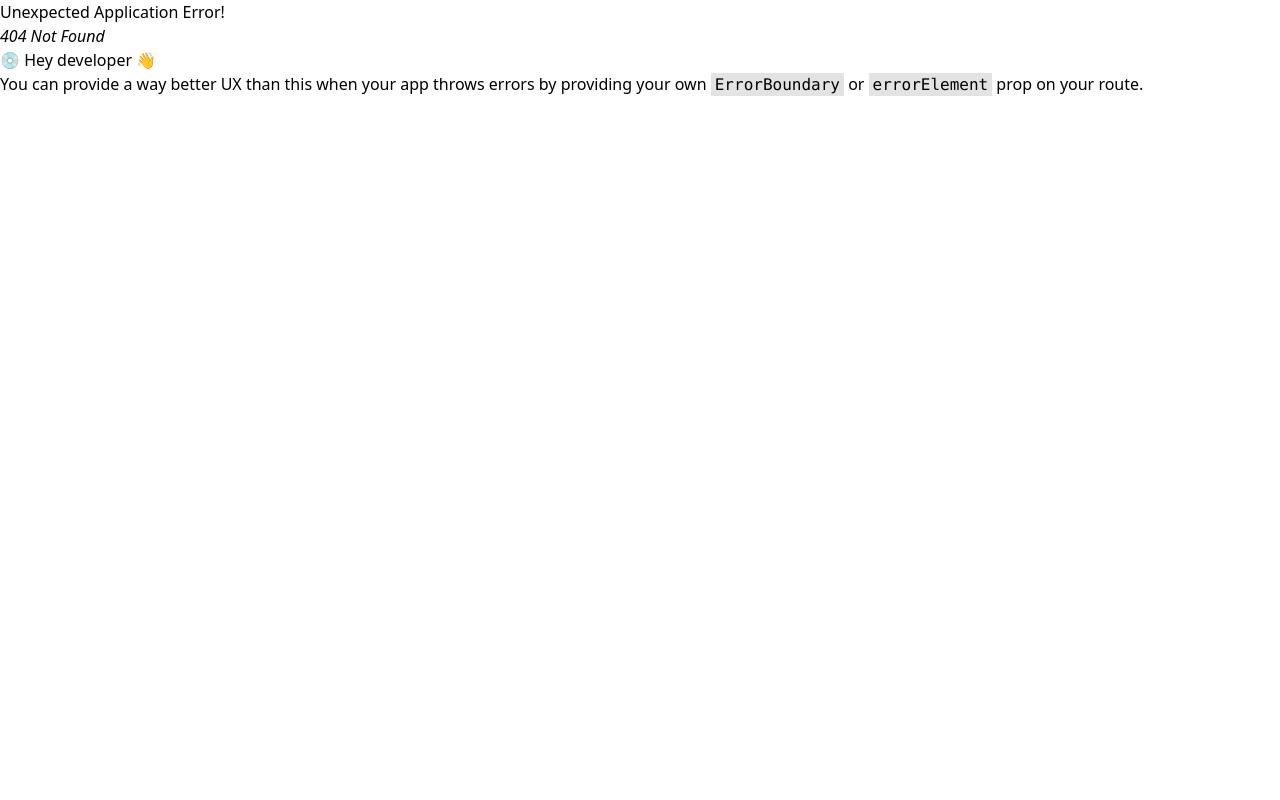
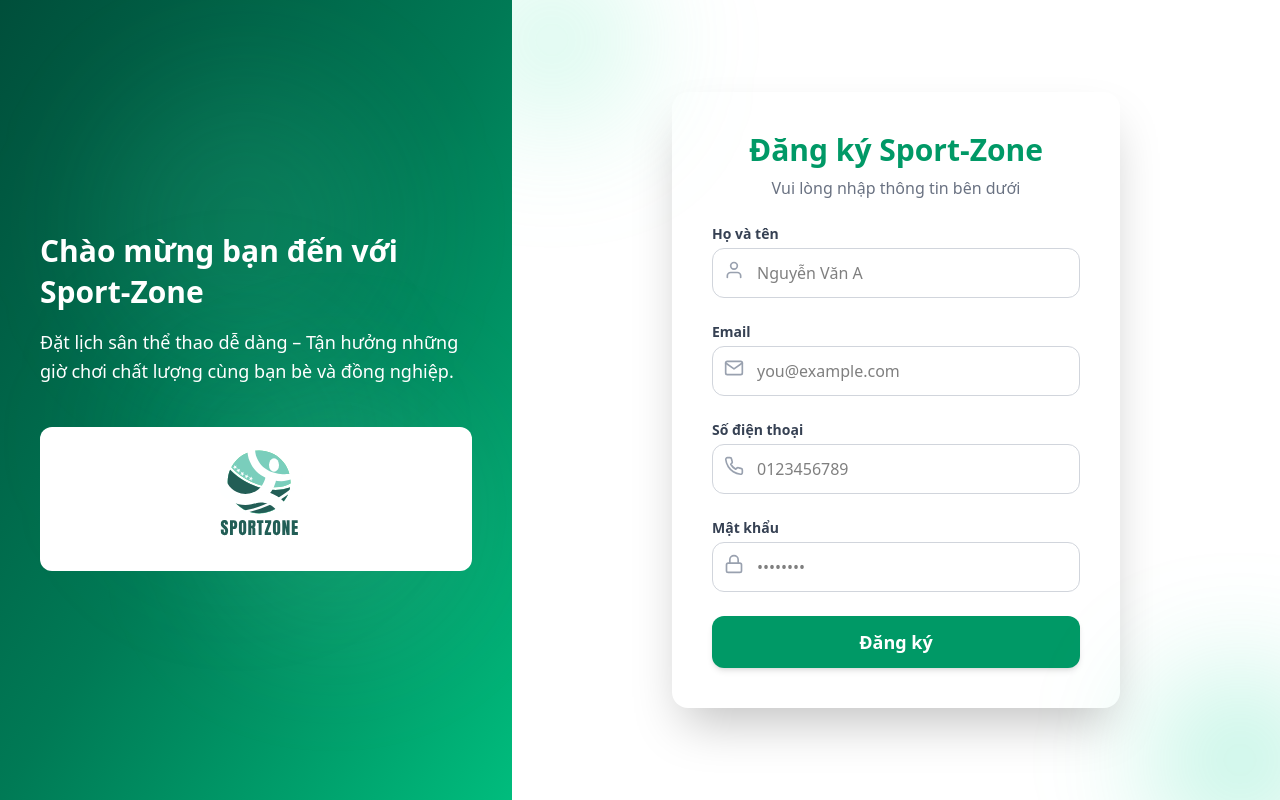
Before and after one commit to levanchuong19/FE_Sport_Court_Booking, a React (Vite) app: page /register in a window 1280 px wide. Before the commit this address had no page. Built offline with nearby package versions, Linux system fonts and the light colour scheme.

Commit message:
register page

```diff
--- a/package.json
+++ b/package.json
@@ -39,6 +39,7 @@
     "react-day-picker": "^9.7.0",
     "react-dom": "^19.1.0",
     "react-hook-form": "^7.56.4",
+    "react-icons": "^5.5.0",
     "react-redux": "^9.2.0",
     "react-router-dom": "^7.6.0",
     "recharts": "^2.15.3",
--- a/src/App.tsx
+++ b/src/App.tsx
@@ -3,6 +3,7 @@
 import Layout from "./Components/layout";
 import Dashboard from "./Components/dashboard";
 import Login from "./Pages/login";
+import Register from "./Pages/register";
 
 function App() {
   const router = createBrowserRouter([
@@ -14,6 +15,10 @@
     {
       path: "login",
       element: <Login />,
+    },
+    {
+      path: "register",
+      element: <Register />,
     },
     {
       path: "dashboard",
--- a/src/Components/footer.tsx
+++ b/src/Components/footer.tsx
@@ -1,89 +1,78 @@
+import { FaFacebookF, FaInstagram, FaTwitter } from "react-icons/fa";
+
 function Footer() {
   return (
-    <footer className="bg-slate-900 text-slate-200">
-      <div className="container mx-auto grid grid-cols-2 md:grid-cols-4 gap-8 px-4 max-w-6xl">
+    <footer className="bg-slate-900 text-slate-200 py-10">
+      <div className="container mx-auto grid grid-cols-1 sm:grid-cols-2 md:grid-cols-4 gap-8 px-4 max-w-6xl">
+        {/* Cột 1 */}
         <div>
           <div className="flex items-center gap-2 mb-4">
-            <span className="text-xl font-bold text-white">SportZone</span>
+            <span className="text-2xl font-bold text-white">SportZone</span>
           </div>
-          <p className="text-slate-400 text-sm">
+          <p className="text-slate-400 text-sm leading-relaxed">
             Nền tảng đặt sân thể thao trực tuyến hàng đầu Việt Nam
           </p>
-          <div className="flex gap-4 mt-4">
-            <a href="#" className="text-slate-400 hover:text-white">
-              FB
+          <div className="flex gap-4 mt-4 text-xl">
+            <a href="#" className="text-slate-400 hover:text-white transition">
+              <FaFacebookF />
             </a>
-            <a href="#" className="text-slate-400 hover:text-white">
-              IG
+            <a href="#" className="text-slate-400 hover:text-white transition">
+              <FaInstagram />
             </a>
-            <a href="#" className="text-slate-400 hover:text-white">
-              TW
+            <a href="#" className="text-slate-400 hover:text-white transition">
+              <FaTwitter />
             </a>
           </div>
         </div>
+
+        {/* Cột 2 */}
         <div>
-          <h3 className="font-bold text-white mb-4">Liên kết nhanh</h3>
+          <h3 className="font-semibold text-white text-base mb-4">
+            Liên kết nhanh
+          </h3>
           <ul className="space-y-2">
-            <li>
-              <a href="#" className="text-slate-400 hover:text-white text-sm">
-                Trang chủ
-              </a>
-            </li>
-            <li>
-              <a href="#" className="text-slate-400 hover:text-white text-sm">
-                Tìm sân
-              </a>
-            </li>
-            <li>
-              <a href="#" className="text-slate-400 hover:text-white text-sm">
-                Thể loại
-              </a>
-            </li>
-            <li>
-              <a href="#" className="text-slate-400 hover:text-white text-sm">
-                Đăng ký
-              </a>
-            </li>
-            <li>
-              <a href="#" className="text-slate-400 hover:text-white text-sm">
-                Đăng nhập
-              </a>
-            </li>
+            {["Trang chủ", "Tìm sân", "Thể loại", "Đăng ký", "Đăng nhập"].map(
+              (item, idx) => (
+                <li key={idx}>
+                  <a
+                    href="#"
+                    className="text-slate-400 hover:text-white text-sm transition"
+                  >
+                    {item}
+                  </a>
+                </li>
+              )
+            )}
           </ul>
         </div>
+
+        {/* Cột 3 */}
         <div>
-          <h3 className="font-bold text-white mb-4">Thông tin</h3>
+          <h3 className="font-semibold text-white text-base mb-4">Thông tin</h3>
           <ul className="space-y-2">
-            <li>
-              <a href="#" className="text-slate-400 hover:text-white text-sm">
-                Về chúng tôi
-              </a>
-            </li>
-            <li>
-              <a href="#" className="text-slate-400 hover:text-white text-sm">
-                Điều khoản sử dụng
-              </a>
-            </li>
-            <li>
-              <a href="#" className="text-slate-400 hover:text-white text-sm">
-                Chính sách bảo mật
-              </a>
-            </li>
-            <li>
-              <a href="#" className="text-slate-400 hover:text-white text-sm">
-                Câu hỏi thường gặp
-              </a>
-            </li>
-            <li>
-              <a href="#" className="text-slate-400 hover:text-white text-sm">
-                Liên hệ
-              </a>
-            </li>
+            {[
+              "Về chúng tôi",
+              "Điều khoản sử dụng",
+              "Chính sách bảo mật",
+              "Câu hỏi thường gặp",
+              "Liên hệ",
+            ].map((item, idx) => (
+              <li key={idx}>
+                <a
+                  href="#"
+                  className="text-slate-400 hover:text-white text-sm transition"
+                >
+                  {item}
+                </a>
+              </li>
+            ))}
           </ul>
         </div>
+
+        {/* Cột 4 */}
         <div>
-          <h3 className="font-bold text-white mb-4">Liên hệ</h3>
-          <ul className="space-y-2 text-sm text-slate-400">
+          <h3 className="font-semibold text-white text-base mb-4">Liên hệ</h3>
+          <ul className="space-y-2 text-sm text-slate-400 leading-relaxed">
             <li>123 Đường ABC, Quận 1, TP.HCM</li>
             <li>0123 456 789</li>
             <li>info@sportzone.vn</li>
@@ -91,11 +80,11 @@
           </ul>
         </div>
       </div>
-      <div className="border-t border-slate-800 mt-8 pt-8 text-center text-sm text-slate-400">
-        <p>
-          &copy; {new Date().getFullYear()} SportZone. Tất cả các quyền được bảo
-          lưu.
-        </p>
+
+      {/* Chân cuối */}
+      <div className="border-t border-slate-800 mt-10 pt-6 text-center text-sm text-slate-500">
+        &copy; {new Date().getFullYear()} SportZone. Tất cả các quyền được bảo
+        lưu.
       </div>
     </footer>
   );
--- a/src/Components/layout.tsx
+++ b/src/Components/layout.tsx
@@ -6,7 +6,7 @@
   return (
     <div>
       <Header />
-      <main style={{ paddingTop: "90px" }}>
+      <main style={{ paddingTop: "10px" }}>
         <Outlet />
       </main>
       <Footer />
--- a/src/Pages/home.tsx
+++ b/src/Pages/home.tsx
@@ -3,7 +3,7 @@
     <div className="flex flex-col min-h-screen">
       <main className="flex-1">
         {/* Hero Section */}
-        <section className="bg-gradient-to-b from-emerald-50 to-white py-16 md:py-24">
+        <section className="bg-gradient-to-b from-emerald-50 to-white pt-8 md:pt-12 pb-16 md:pb-24">
           <div className="container mx-auto grid md:grid-cols-2 gap-8 items-center px-4">
             <div className="space-y-6 text-center md:text-left">
               <h1 className="text-4xl md:text-5xl font-bold leading-tight">
--- a/src/Pages/login.tsx
+++ b/src/Pages/login.tsx
@@ -1,9 +1,16 @@
+import { useNavigate } from "react-router-dom";
+
 function Login() {
+  const navigate = useNavigate();
+
+  const handleSignIn = () => {
+    navigate("/register");
+  };
   return (
     <div className="min-h-screen flex flex-col md:flex-row overflow-hidden">
       {/* Left side */}
       <div className="hidden md:flex md:w-2/5 bg-gradient-to-br from-emerald-900 via-emerald-700 to-emerald-500 p-10 relative overflow-hidden">
-        {/* Decorative Blobs */}
+        {/*Color */}
         <div className="absolute top-0 left-0 w-full h-full z-0">
           <div className="absolute top-[10%] left-[20%] w-72 h-72 rounded-full bg-emerald-300/10 blur-3xl animate-pulse" />
           <div className="absolute bottom-[20%] right-[10%] w-64 h-64 rounded-full bg-emerald-200/10 blur-3xl animate-pulse delay-700" />
@@ -11,16 +18,16 @@
         </div>
 
         <div className="relative z-10 text-white flex flex-col justify-center">
-          <h2 className="text-4xl font-bold mb-4 leading-snug">
+          <h2 className="text-3xl font-bold mb-4 leading-snug">
             Chào mừng bạn đến với Sport-Zone
           </h2>
           <p className="text-lg leading-relaxed">
             Đặt lịch sân thể thao dễ dàng – Tận hưởng những giờ chơi chất lượng
             cùng bạn bè và đồng nghiệp.
           </p>
-          <div className="mt-10 flex justify-center">
+          <div className="bg-white rounded-xl mt-10 flex justify-center">
             <img
-              src="/src/assets/logo.png"
+              src="/src/assets/Sportzone.svg"
               alt="Logo"
               className="h-36 w-auto object-contain"
             />
@@ -68,8 +75,8 @@
           <p className="mt-5 text-center text-sm text-gray-600">
             Bạn chưa có tài khoản?{" "}
             <a
-              href="#"
-              className="text-emerald-600 font-medium hover:underline"
+              onClick={handleSignIn}
+              className="text-emerald-600 font-medium cursor-pointer transition-all duration-300 hover:text-emerald-700 hover:underline-offset-4 hover:underline relative group"
             >
               Đăng ký ngay
             </a>
--- a/src/Pages/register.tsx
+++ b/src/Pages/register.tsx
@@ -1,6 +1,127 @@
+import { FiUser, FiMail, FiPhone, FiLock } from "react-icons/fi";
 
 function Register() {
-  return <div>Register</div>;
+  return (
+    <div className="min-h-screen flex flex-col md:flex-row overflow-hidden">
+      {/* Left side */}
+      <div className="hidden md:flex md:w-2/5 bg-gradient-to-br from-emerald-900 via-emerald-700 to-emerald-500 p-10 relative overflow-hidden">
+        {/* Color */}
+        <div className="absolute top-0 left-0 w-full h-full z-0">
+          <div className="absolute top-[10%] left-[20%] w-72 h-72 rounded-full bg-emerald-300/10 blur-3xl animate-pulse" />
+          <div className="absolute bottom-[20%] right-[10%] w-64 h-64 rounded-full bg-emerald-200/10 blur-3xl animate-pulse delay-700" />
+          <div className="absolute top-[40%] right-[30%] w-60 h-60 rounded-full bg-emerald-400/10 blur-3xl animate-pulse delay-500" />
+        </div>
+
+        <div className="relative z-10 text-white flex flex-col justify-center">
+          <h2 className="text-3xl font-bold mb-4 leading-snug">
+            Chào mừng bạn đến với Sport-Zone
+          </h2>
+          <p className="text-lg leading-relaxed">
+            Đặt lịch sân thể thao dễ dàng – Tận hưởng những giờ chơi chất lượng
+            cùng bạn bè và đồng nghiệp.
+          </p>
+          <div className="bg-white rounded-xl mt-10 flex justify-center">
+            <img
+              src="/src/assets/Sportzone.svg"
+              alt="Logo"
+              className="h-36 w-auto object-contain"
+            />
+          </div>
+        </div>
+      </div>
+
+      {/* Right side */}
+      <div className="relative flex flex-1 items-center justify-center px-6 sm:px-10 py-14 bg-white overflow-hidden">
+        {/* Blur góc trên trái */}
+        <div className="absolute -top-10 -left-10 w-40 h-40 bg-emerald-300/30 rounded-full blur-3xl z-0" />
+
+        {/* Blur góc dưới phải */}
+        <div className="absolute -bottom-10 -right-10 w-40 h-40 bg-emerald-400/30 rounded-full blur-3xl z-0" />
+        <div className="w-full max-w-md bg-white p-10 shadow-2xl rounded-2xl  border-gray-100">
+          <h2 className="text-3xl font-bold text-center text-emerald-600 mb-2">
+            Đăng ký Sport-Zone
+          </h2>
+          <p className="text-center text-gray-500 mb-6">
+            Vui lòng nhập thông tin bên dưới
+          </p>
+          <form className="space-y-6">
+            {/* Fullname */}
+            <div>
+              <label className="block text-sm font-semibold text-gray-700 mb-1">
+                Họ và tên
+              </label>
+              <div className="relative">
+                <input
+                  type="text"
+                  required
+                  className="w-full pl-11 pr-4 py-3 border border-gray-300 rounded-xl focus:outline-none focus:ring-2 focus:ring-emerald-400 transition-all"
+                  placeholder="Nguyễn Văn A"
+                />
+                <FiUser className="w-5 h-5 absolute left-3 top-3 text-gray-400" />
+              </div>
+            </div>
+
+            {/* Email */}
+            <div>
+              <label className="block text-sm font-semibold text-gray-700 mb-1">
+                Email
+              </label>
+              <div className="relative">
+                <input
+                  type="email"
+                  required
+                  className="w-full pl-11 pr-4 py-3 border border-gray-300 rounded-xl focus:outline-none focus:ring-2 focus:ring-emerald-400 transition-all"
+                  placeholder="you@example.com"
+                />
+                <FiMail className="w-5 h-5 absolute left-3 top-3 text-gray-400" />
+              </div>
+            </div>
+
+            {/* Phone */}
+            <div>
+              <label className="block text-sm font-semibold text-gray-700 mb-1">
+                Số điện thoại
+              </label>
+              <div className="relative">
+                <input
+                  type="tel"
+                  pattern="[0-9]{10,11}"
+                  maxLength={11}
+                  required
+                  className="w-full pl-11 pr-4 py-3 border border-gray-300 rounded-xl focus:outline-none focus:ring-2 focus:ring-emerald-400 transition-all"
+                  placeholder="0123456789"
+                />
+                <FiPhone className="w-5 h-5 absolute left-3 top-3 text-gray-400" />
+              </div>
+            </div>
+
+            {/* Password */}
+            <div>
+              <label className="block text-sm font-semibold text-gray-700 mb-1">
+                Mật khẩu
+              </label>
+              <div className="relative">
+                <input
+                  type="password"
+                  required
+                  className="w-full pl-11 pr-4 py-3 border border-gray-300 rounded-xl focus:outline-none focus:ring-2 focus:ring-emerald-400 transition-all"
+                  placeholder="••••••••"
+                />
+                <FiLock className="w-5 h-5 absolute left-3 top-3 text-gray-400" />
+              </div>
+            </div>
+
+            <button
+              type="submit"
+              className="w-full bg-emerald-600 text-white py-3 rounded-xl hover:bg-emerald-700 transition-all duration-200 text-lg font-semibold shadow-md"
+            >
+              Đăng ký
+            </button>
+          </form>
+        </div>
+      </div>
+    </div>
+  );
 }
 
 export default Register;
```
Also changed, not shown: src/assets/Sportzone.svg (added), 1 other file (tests, documents, lock files or other folders).
